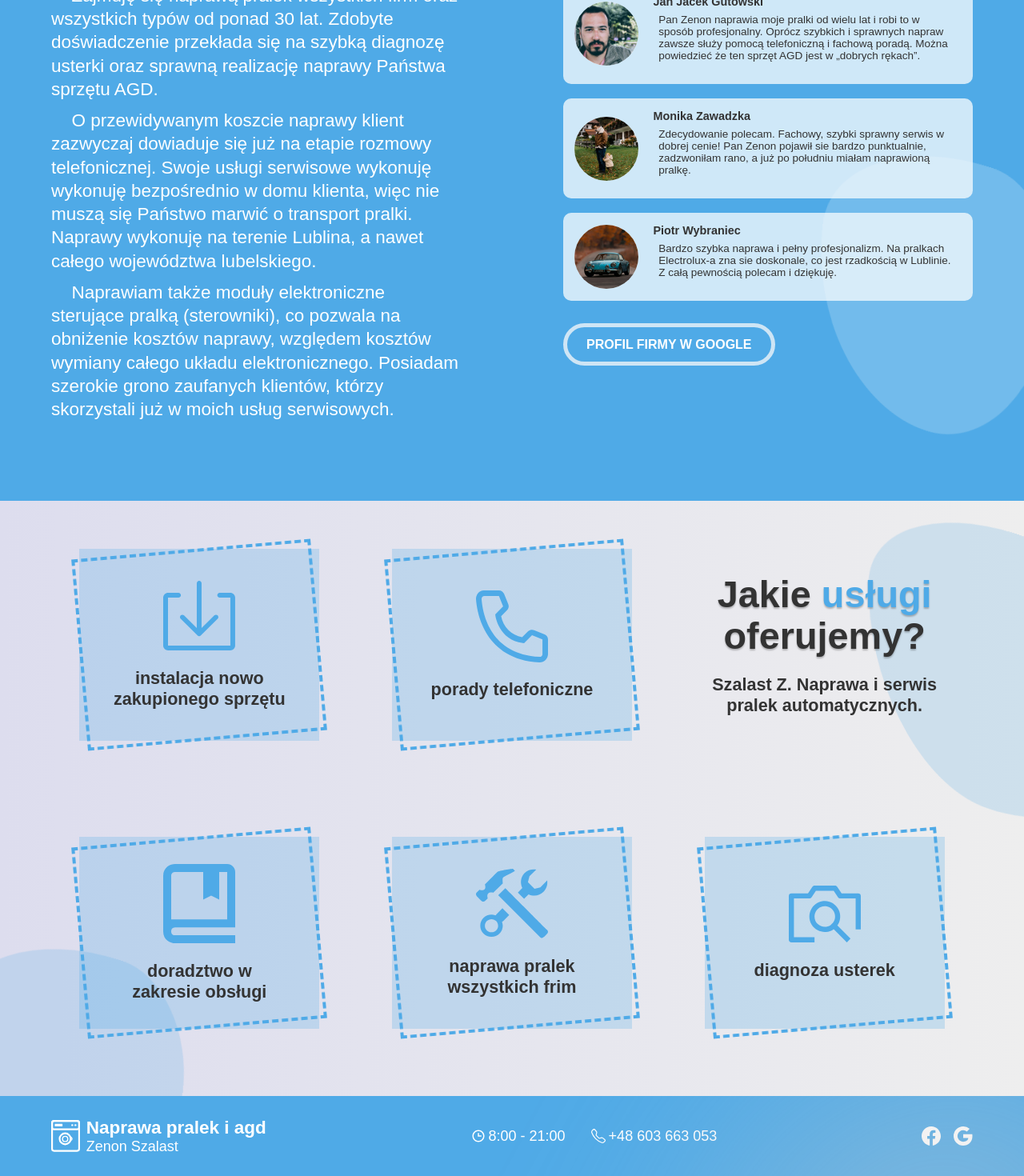
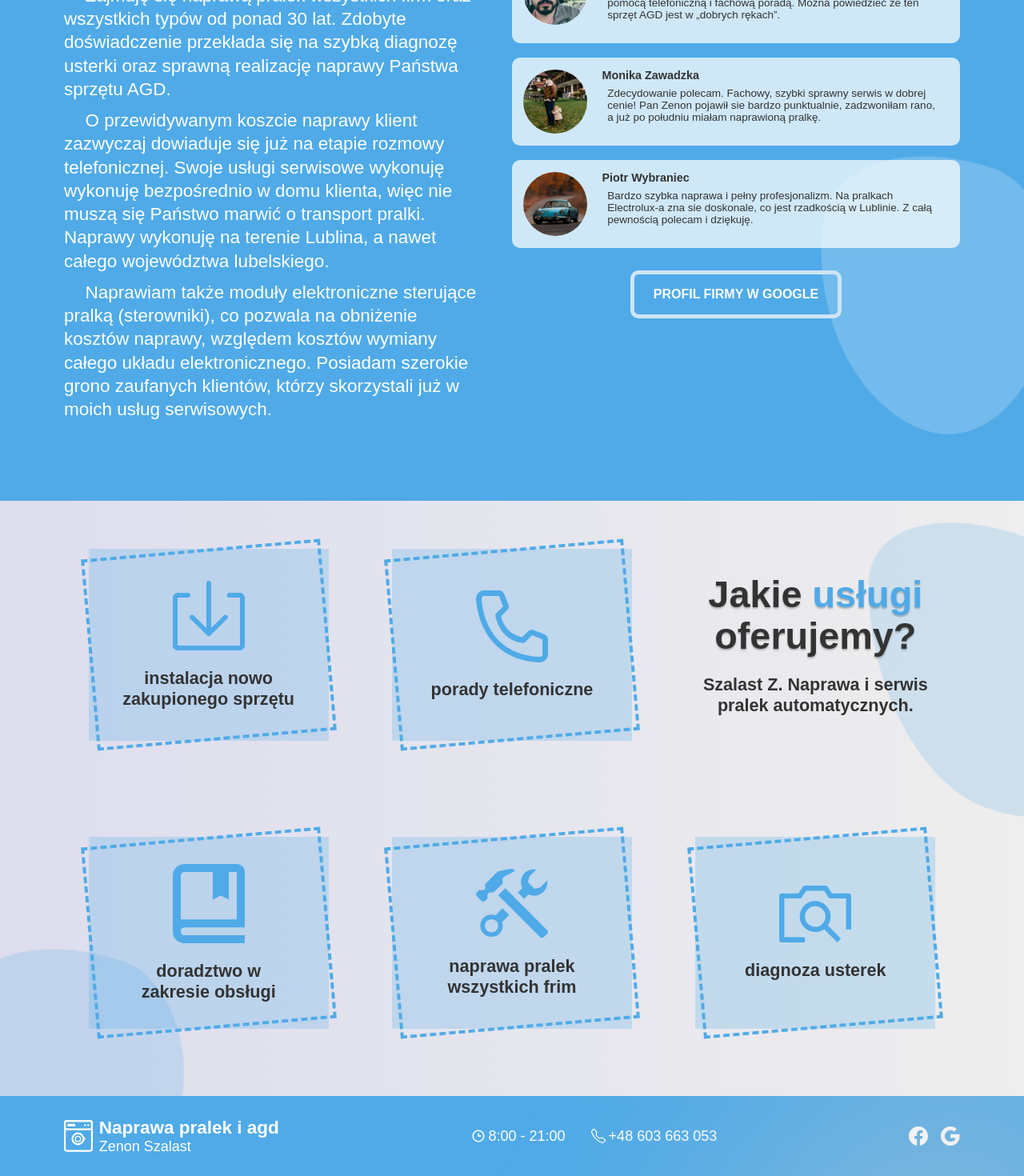
Before and after one commit to alfycode/naprawa-pralek-website, a Next.js app: page /App in a window 1280 px wide. Shown: the part 1077-2547 px from the top of the page at 80% size. Built offline with nearby package versions, Linux system fonts and the light colour scheme.

Commit message:
main : fix footer, abouts us button and container padding

```diff
--- a/src/components/AboutUs/AboutUsElements.js
+++ b/src/components/AboutUs/AboutUsElements.js
@@ -1,10 +1,10 @@
-import styled from "styled-components";
-import { theme } from "../../helpers/theme";
-import { motion } from "framer-motion";
-import Link from "next/link";
+import styled from 'styled-components';
+import { theme } from '../../helpers/theme';
+import { motion } from 'framer-motion';
+import Link from 'next/link';
 
 export const AboutUsContentWrap = styled.div`
-  width: 90%;
+	width: 100%;
 	display: flex;
 	flex-direction: column;
 	justify-content: flex-start;
@@ -12,58 +12,58 @@ export const AboutUsContentWrap = styled.div`
 	gap: 3em;
 	margin-bottom: 5em;
 	z-index: 10;
-  padding: 0 4rem;
+	padding: 0;
 	@media screen and (min-width: 768px) {
 		width: 80%;
 	}
 	@media screen and (min-width: 960px) {
-    width: ${(props) => (props.right ? "50%" : "50%")};
+		width: ${(props) => (props.right ? '50%' : '50%')};
 	}
 `;
 export const AboutUsTitle = styled(motion.h2)`
-  // width: ${(props) => (props.serv ? "300px" : "250px")};
+	// width: ${(props) => (props.serv ? '300px' : '250px')};
 	font-size: 3.8em;
 	font-weight: 800;
 	text-align: center;
 	line-height: 1.1em;
 	color: ${theme.colors.dark};
 	text-shadow: 0px 2px 2px rgba(0, 0, 0, 0.25);
-  padding-top: ${(props) => (props.serv ? "0" : "0.5em")};
+	padding-top: ${(props) => (props.serv ? '0' : '0.5em')};
 	@media screen and (min-width: 550px) {
-    // width: ${(props) => (props.serv ? "400px" : "350px")};
+		// width: ${(props) => (props.serv ? '400px' : '350px')};
 	}
 	@media screen and (min-width: 960px) {
-    // width: ${(props) => (props.right ? "fit-content" : "350px")};
+		// width: ${(props) => (props.right ? 'fit-content' : '350px')};
 		font-size: 2.2em;
-    text-align: ${(props) => [props.serv ? "center" : "left"]};
-    padding-top: ${(props) => (props.serv ? "0" : "100px")};
+		text-align: ${(props) => [props.serv ? 'center' : 'left']};
+		padding-top: ${(props) => (props.serv ? '0' : '100px')};
 	}
 	@media screen and (min-width: 1280px) {
-    // width: ${(props) => (props.right ? "fit-content" : "490px")};
+		// width: ${(props) => (props.right ? 'fit-content' : '490px')};
 		font-size: 2.6em;
 	}
 	@media screen and (min-width: 1600px) {
-    // width: ${(props) => (props.right ? "fit-content" : "550px")};
+		// width: ${(props) => (props.right ? 'fit-content' : '550px')};
 		font-size: 2.8em;
 	}
 	@media screen and (min-width: 1920px) {
-    // width: ${(props) => (props.right ? "fit-content" : "600px")};
+		// width: ${(props) => (props.right ? 'fit-content' : '600px')};
 		font-size: 3em;
 	}
 	@media screen and (min-width: 2300px) {
-    // width: ${(props) => (props.right ? "fit-content" : "700px")};
+		// width: ${(props) => (props.right ? 'fit-content' : '700px')};
 		font-size: 3em;
 	}
 `;
 export const TitleSpan = styled.span`
-  color: ${(props) => (props.blue ? theme.colors.darkBlue : "#fff")};
+	color: ${(props) => (props.blue ? theme.colors.darkBlue : '#fff')};
 `;
 export const AboutUsText = styled(motion.p)`
 	display: flex;
 	flex-direction: column;
 	align-items: center;
 	font-weight: 400;
-  font-size: 2.4em;
+	font-size: 2em;
 	line-height: 1.3em;
 	text-align: center;
 	color: #fff;
@@ -72,6 +72,7 @@ export const AboutUsText = styled(motion.p)`
 		font-size: 1.25em;
 		// margin-top: 1em;
 		text-align: left;
+		padding-right: 2rem;
 	}
 `;
 export const AboutUsOpinionsWrap = styled.div`
@@ -87,7 +88,7 @@ export const AboutUsOpinionsWrap = styled.div`
 	// }
 	@media screen and (min-width: 960px) {
 		gap: 1em;
-    align-items: flex-start;
+		// align-items: flex-start;
 	}
 `;
 export const AboutUsOpinionContainer = styled(motion.div)`
@@ -153,28 +154,33 @@ export const TextParagraph = styled.p`
 	margin-bottom: 10px;
 `;
 
-export const OpinionsLink = styled(Link)``;
+export const OpinionsLink = styled(Link)`
+	margin-inline: auto;
+	align-self: center;
+
+`;
 
 export const GoogleWebsiteButton = styled.button`
-  display: flex;
-  flex-direction: row;
-  justify-content: center;
-  align-items: center;
-  background: ${theme.colors.lightBlue};
+	justify-self: center;
+	background: transparent;
 	border: 5px solid #cee5f5;
-  border-radius: 100px;
-  font-size: inherit;
-  line-height: 120%;
+	border-radius: 10px;
 	font-weight: 700;
 	cursor: none;
 	color: white;
-  text-decoration: inherit;
 	padding: 1.25rem 2rem;
 	margin-top: 10px;
 	font-size: 1rem;
 	text-transform: uppercase;
+	transition: 0.5s ease-in-out;
 	@media screen and (min-width: 768px) {
-    background-color: transparent;
-    padding: .75rem 1.5rem;
+		// background-color: transparent;
+		padding: 1rem 1.5rem;
+	}
+
+	&:hover {
+		transform: scale(1.02);
+		background-color: #cee5f5;
+		color: ${({theme}) => theme.colors.dark};
 	}
 `;
--- a/src/components/Container.js
+++ b/src/components/Container.js
@@ -9,7 +9,7 @@ export const Container = styled.div`
   width: 100%;
   background: ${(props) =>
     props.bgColor ? theme.colors.whiteLinear : theme.colors.darkBlue};
-  padding-top: ${(props) => (props.landing ? "80px" : "0")};
+  padding: ${(props) => (props.landing ? "80px" : "0")} 3rem 0 3rem;
   display: flex;
   flex-direction: column;
   align-items: center;
@@ -27,6 +27,7 @@ export const Container = styled.div`
     flex-direction: ${(props) => (props.serv ? "column" : "row")};
     align-items: ${(props) => (props.landing ? "center" : "flex-start")};
     justify-content: ${(props) => (props.serv ? "flex-start" : "center")};
+    padding: ${(props) => (props.landing ? "80px" : "0")} 5rem 0 5rem;
     font-size: 16px;
   }
   @media screen and (min-width: 1280px) {
--- a/src/components/Footer/FooterElements.js
+++ b/src/components/Footer/FooterElements.js
@@ -3,17 +3,17 @@ import { Container } from '../Container';
 import { LogoType } from '../Header/HeaderElements';
 
 export const StyledContainer = styled(Container)`
-	width: 100%;
 	min-height: 100px;
 	align-items: center;
 	justify-content: center;
-	padding: 1.5rem 4rem;
+	padding: 1.5rem 0;
 	color: white;
 	row-gap: 1.75rem;
 
 	@media screen and (min-width: 960px) {
 		flex-direction: row;
 		justify-content: space-between;
+		padding: 0 5rem;
 	}
 `;
 
--- a/src/components/Services/ServicesElements.js
+++ b/src/components/Services/ServicesElements.js
@@ -1,6 +1,6 @@
-import styled from "styled-components";
-import { theme } from "../../helpers/theme";
-import { motion } from "framer-motion";
+import styled from 'styled-components';
+import { theme } from '../../helpers/theme';
+import { motion } from 'framer-motion';
 export const ServicesRow = styled.section`
 	background-color: ${theme.colors.whiteLinear};
 	width: 100%;
@@ -14,30 +14,30 @@ export const ServicesRow = styled.section`
 	flex-wrap: nowrap;
 	overflow: hidden;
 	@media screen and (min-width: 960px) {
-    flex-direction: ${(props) => (props.second ? "row" : "row-reverse")};
+		flex-direction: ${(props) => (props.second ? 'row' : 'row-reverse')};
 		width: 100%;
 		height: 45vh;
-    padding: 0 3em;
-    gap: 0em;
+		padding: 0 .5em;
+		gap: 2em;
 	}
 `;
 export const ServiceItem = styled(motion.div)`
 	opacity: 0;
 	min-width: 180px;
 	width: calc(100% - 14em);
-  max-width: ${(props) => (props.text ? "180px" : "400px")};
+	max-width: ${(props) => (props.text ? '180px' : '400px')};
 	position: relative;
 	aspect-ratio: 1 / 0.8;
 	background-color: ${(props) =>
-    props.text ? "transparent" : theme.colors.lightBlue};
+		props.text ? 'transparent' : theme.colors.lightBlue};
 	display: flex;
 	flex-direction: column;
 	justify-content: center;
 	align-items: center;
-  margin: ${(props) => (props.text ? "1em 0 -2em 0" : "0")};
+	margin: ${(props) => (props.text ? '1em 0 -2em 0' : '0')};
 	z-index: 10;
 	@media screen and (min-width: 960px) {
-    max-width: ${(props) => (props.text ? "250px" : "250px")};
+		max-width: ${(props) => (props.text ? '250px' : '250px')};
 		margin: 0;
 	}
 	@media screen and (min-width: 1280px) {
@@ -51,24 +51,24 @@ export const ServiceItem = styled(motion.div)`
 	}
 `;
 export const ServiceText = styled.p`
-  width: ${(props) => (props.text ? "250px" : "170px")};
+	width: ${(props) => (props.text ? '250px' : '170px')};
 	font-size: 1.6em;
 	font-weight: 600;
 	text-align: center;
 	color: ${theme.colors.dark};
 	padding-top: 1em;
 	@media screen and (min-width: 550px) {
-    width: ${(props) => (props.text ? "300px" : "240px")};
+		width: ${(props) => (props.text ? '300px' : '240px')};
 	}
 	@media screen and (min-width: 960px) {
 		font-size: 1.2em;
-    width: ${(props) => (props.text ? "300px" : "195px")};
+		width: ${(props) => (props.text ? '300px' : '195px')};
 	}
 	@media screen and (min-width: 1280px) {
-    width: ${(props) => (props.text ? "300px" : "220px")};
+		width: ${(props) => (props.text ? '300px' : '220px')};
 	}
 	@media screen and (min-width: 1600px) {
-    width: ${(props) => (props.text ? "350px" : "240px")};
+		width: ${(props) => (props.text ? '350px' : '240px')};
 	}
 `;
 export const ServiceItemBorder = styled(motion.div)`
```
Also changed, not shown: src/pages/_document.js (+21 -21 lines). Lines whose indentation alone changed are shown as unchanged.
